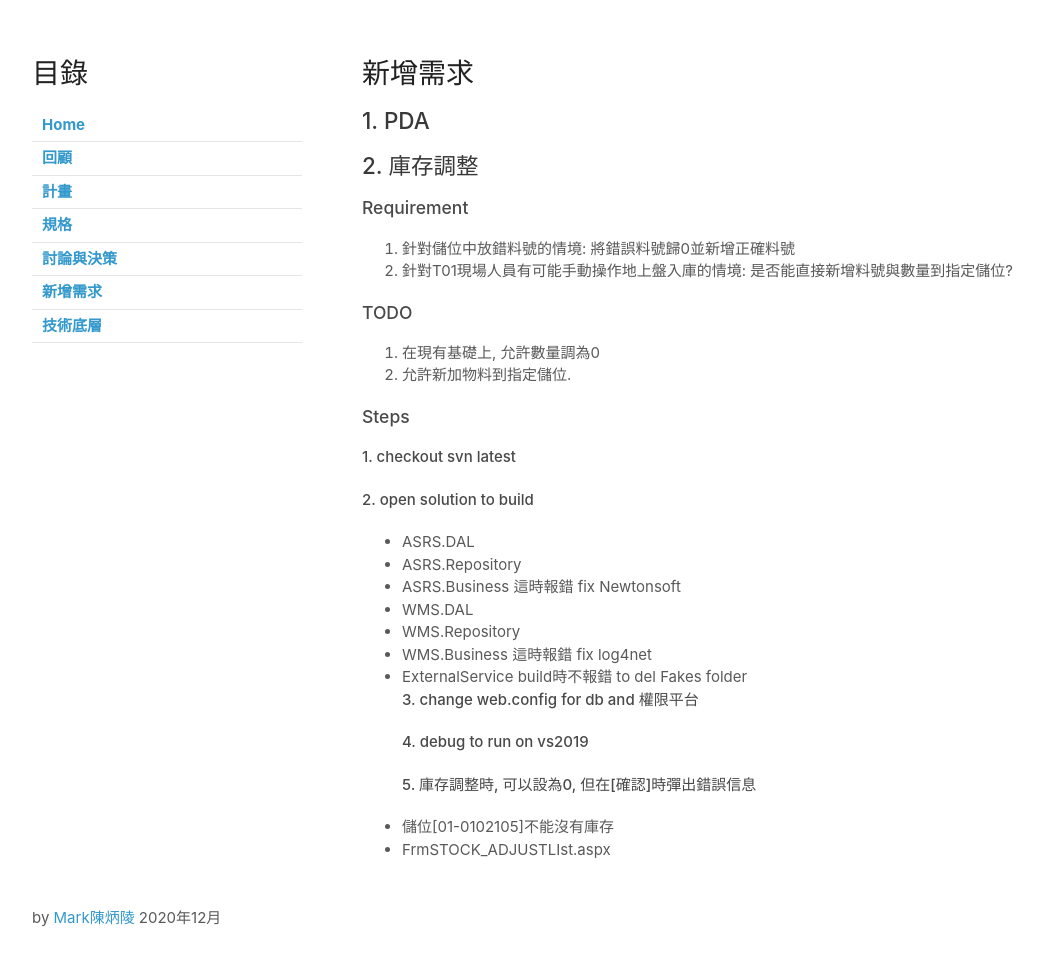
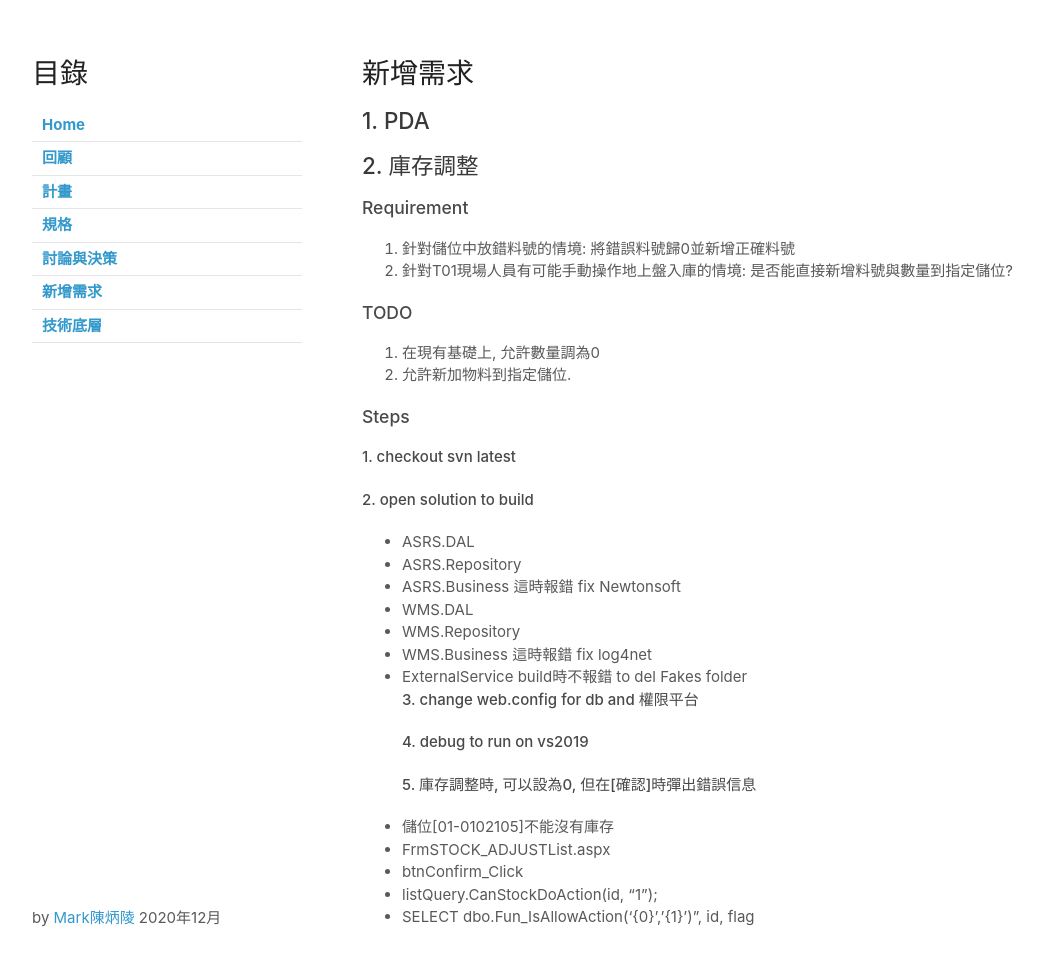
Before and after one commit to dreamaitek/p003, a Jekyll site: the page built from extra.md, in a window 1280 px wide and 999 px high. Shown: the top 966 px of the window, without its empty margins (68-1112 px from the left). Built offline with Jekyll 4.4.1, drawn with Linux system fonts in a browser that asks for light colours; our own code applies the rules of GitHub Pages for plain Markdown files.

Commit message:
Update extra.md

```diff
--- a/extra.md
+++ b/extra.md
@@ -31,4 +31,7 @@
 #### 4. debug to run on vs2019
 #### 5. 庫存調整時, 可以設為0, 但在[確認]時彈出錯誤信息
   - 儲位[01-0102105]不能沒有庫存
-  - FrmSTOCK_ADJUSTLIst.aspx
+  - FrmSTOCK_ADJUSTList.aspx
+  - btnConfirm_Click
+  - listQuery.CanStockDoAction(id, "1");
+  - SELECT dbo.Fun_IsAllowAction('{0}','{1}')", id, flag
```
